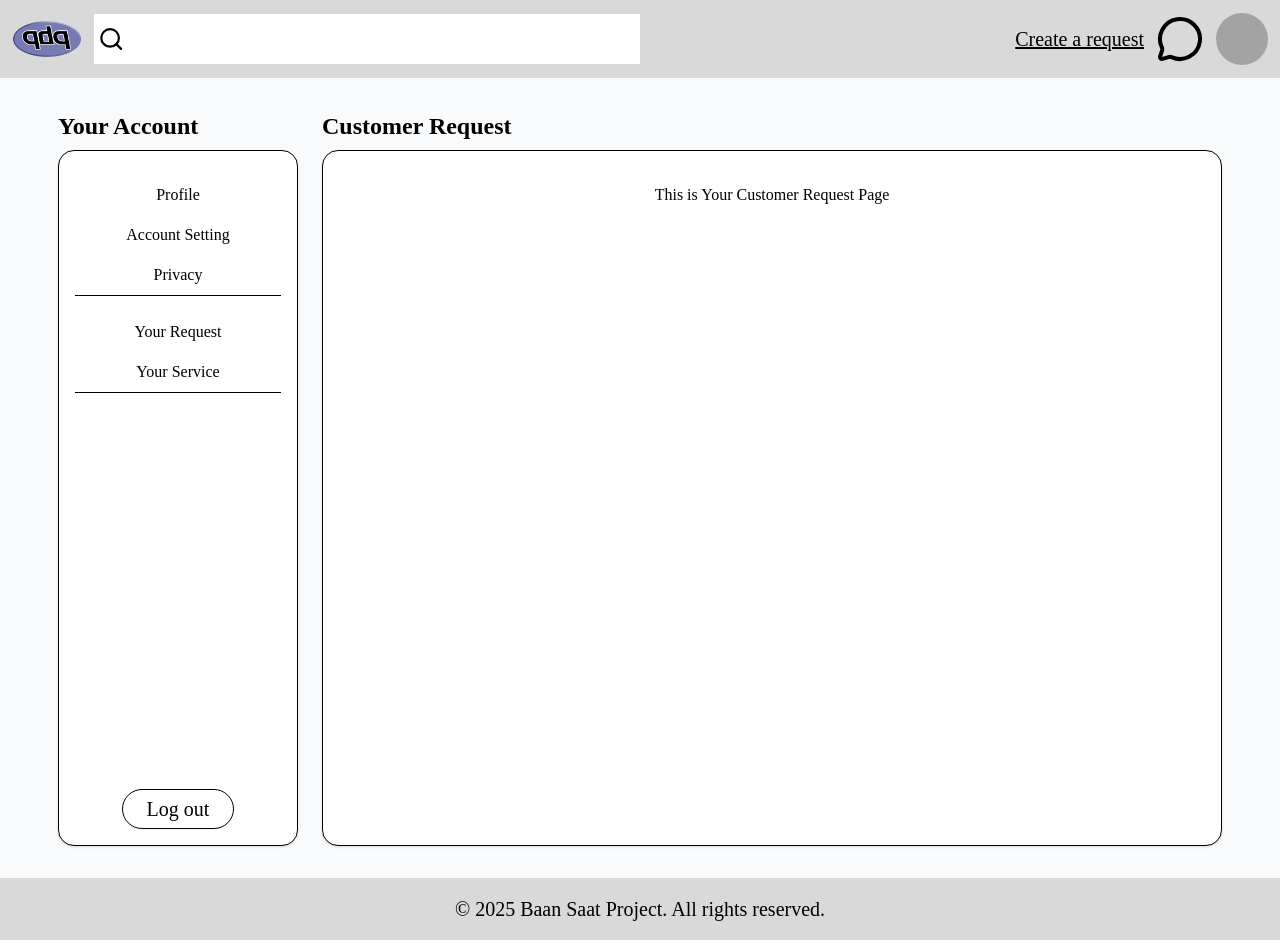
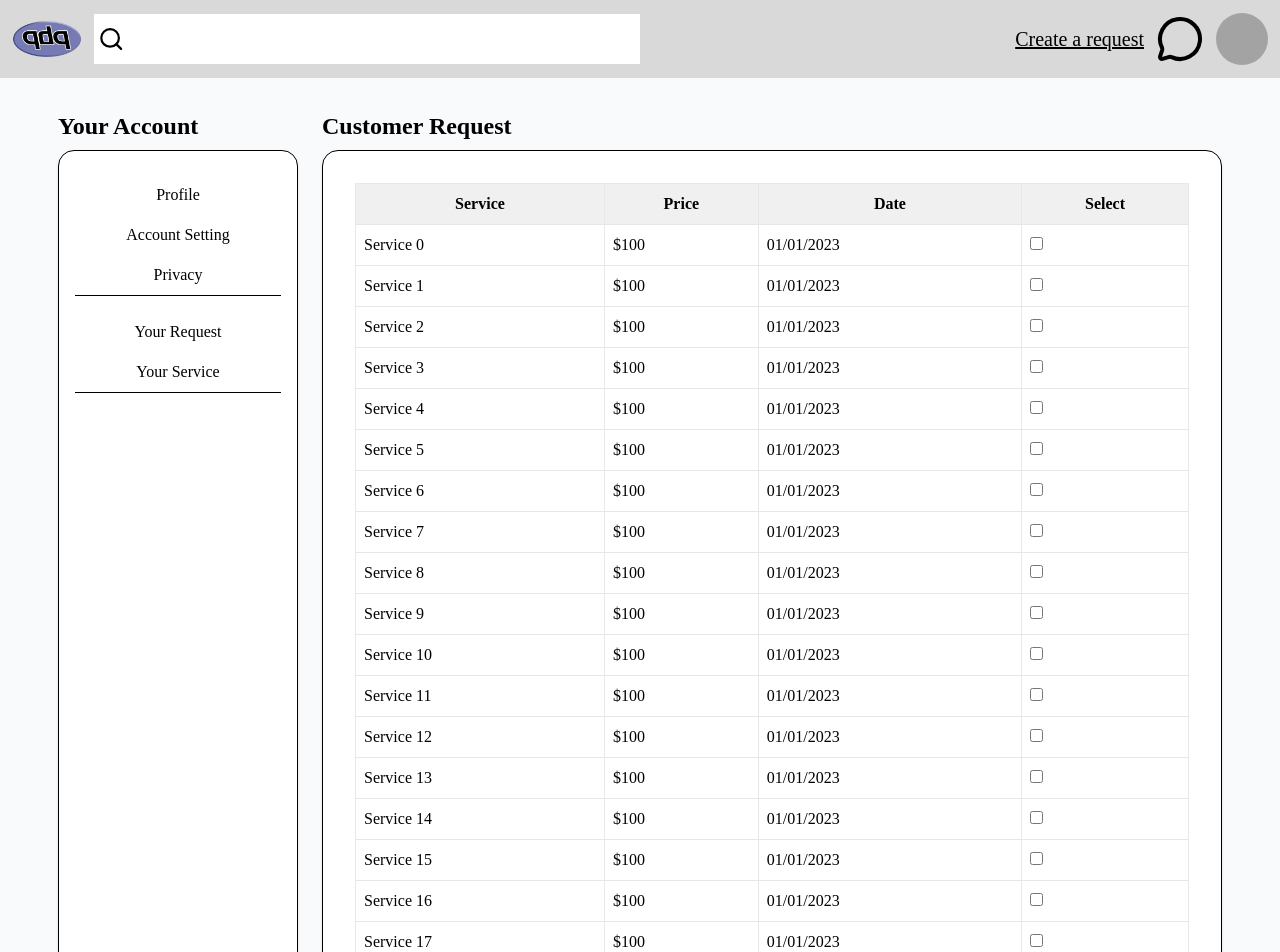
Before and after one commit to PHP-BEST/baan-saat-frontend, a React (Vite) app: page /account/request in a window 1280 px wide. Shown: the top 952 px of the page. Built offline with nearby package versions, Linux system fonts and the light colour scheme; no server answers; a web font is replaced by a local one.

Commit message:
feat: Add Table

```diff
--- a/src/index.css
+++ b/src/index.css
@@ -28,6 +28,19 @@
 
   --color-white: rgba(255, 255, 255, 1);
   --color-black: rgba(0, 0, 0, 1);
+
+  --color-table-row-content: rgba(
+    255,
+    255,
+    255,
+    1
+  ); /* Table row content background */
+  --color-table-row-header: rgba(
+    240,
+    240,
+    240,
+    1
+  ); /* Table row header background */
 }
 
 .font-serif {
--- a/src/pages/CustomerRequest.tsx
+++ b/src/pages/CustomerRequest.tsx
@@ -5,8 +5,34 @@ export default function CustomerRequestPage() {
       <h1 className="text-2xl font-bold mb-2">Customer Request</h1>
 
       {/* Content */}
-      <div className="w-full h-full flex flex-col items-center bg-white border rounded-2xl p-8 shadow-sm m-0">
-        <p>This is Your Customer Request Page</p>
+      <div className="w-full h-full flex flex-col items-center bg-white border rounded-2xl p-8 shadow-sm m-0 ">
+        <div className="w-full max-h-[100vh] overflow-auto">
+          <table className="table-auto w-full border-collapse border border-gray-200">
+            <thead className="sticky top-0 bg-table-row-header">
+              <tr>
+                <th className="border border-gray-200 p-2">Service</th>
+                <th className="border border-gray-200 p-2">Price</th>
+                <th className="border border-gray-200 p-2">Date</th>
+                <th className="border border-gray-200 p-2">Select</th>
+              </tr>
+            </thead>
+            <tbody>
+              {Array.from({ length: 30 }).map((_, idx) => (
+                <tr
+                  key={`customer-request-${idx}`}
+                  className="bg-table-row-content"
+                >
+                  <td className="border border-gray-200 p-2">Service {idx}</td>
+                  <td className="border border-gray-200 p-2">$100</td>
+                  <td className="border border-gray-200 p-2">01/01/2023</td>
+                  <td className="border border-gray-200 p-2">
+                    <input type="checkbox" />
+                  </td>
+                </tr>
+              ))}
+            </tbody>
+          </table>
+        </div>
       </div>
     </>
   );
```
